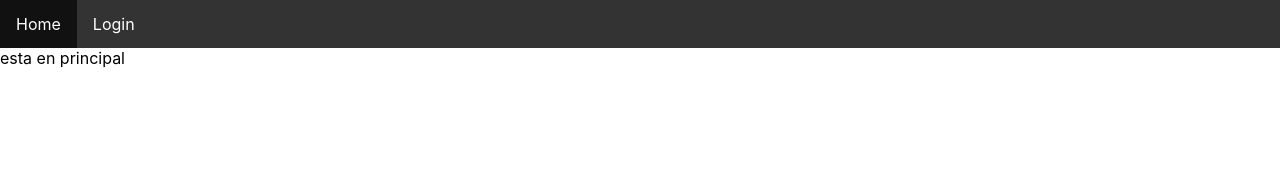
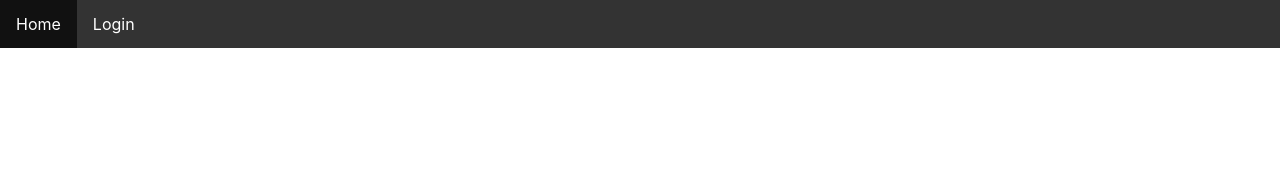
Before and after one commit to YulzCastro/NotesApp, a React (Create React App) app in the folder notes-app-frontend/: page / in a window 1280 px wide. Shown: the top 178 px of the page. Built offline with nearby package versions, Linux system fonts and the light colour scheme.

Commit message:
Se agrega ViewNotas  al la page LandingPage

```diff
--- a/notes-app-frontend/src/pages/LandingPage.jsx
+++ b/notes-app-frontend/src/pages/LandingPage.jsx
@@ -1,3 +1,5 @@
+import { ViewNotas } from "./ViewNotes"
+
 export function LandingPage() {
-    return <div>esta en principal</div>
+    return <ViewNotas />
 }
```
